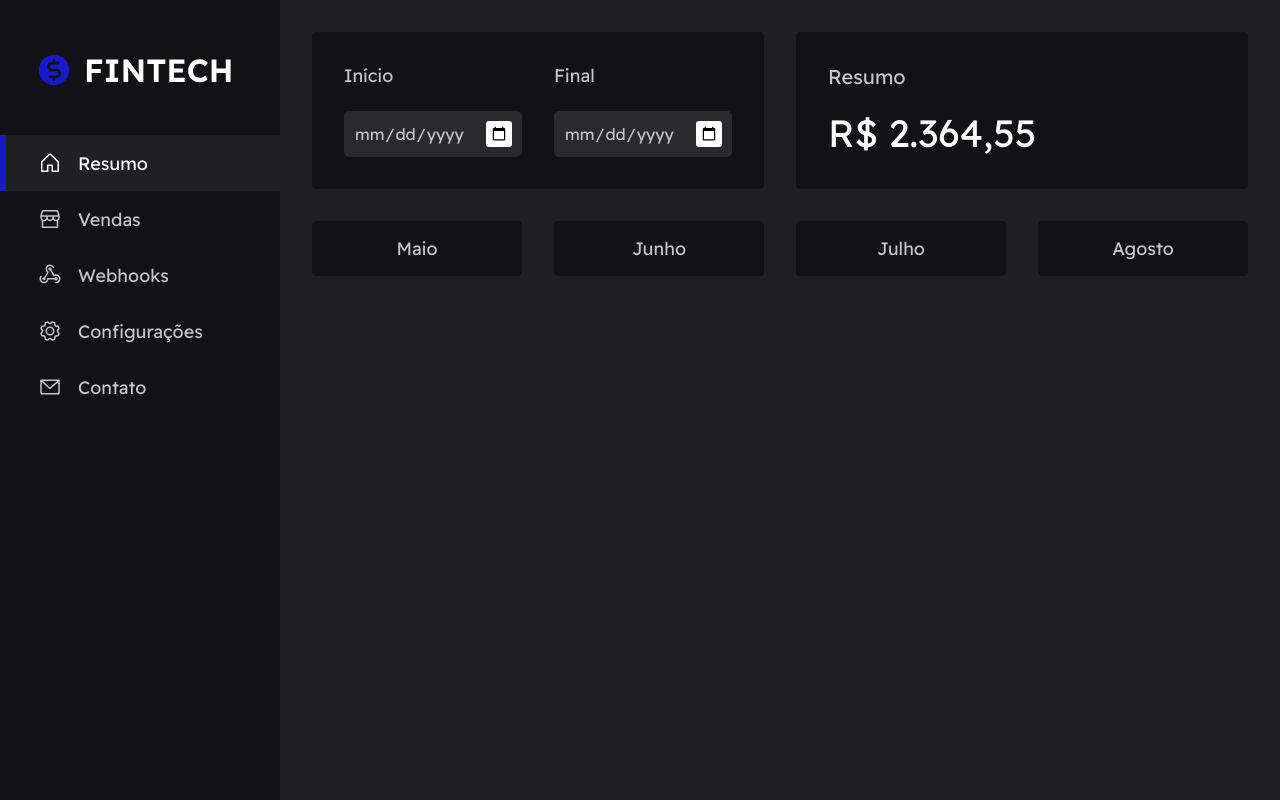
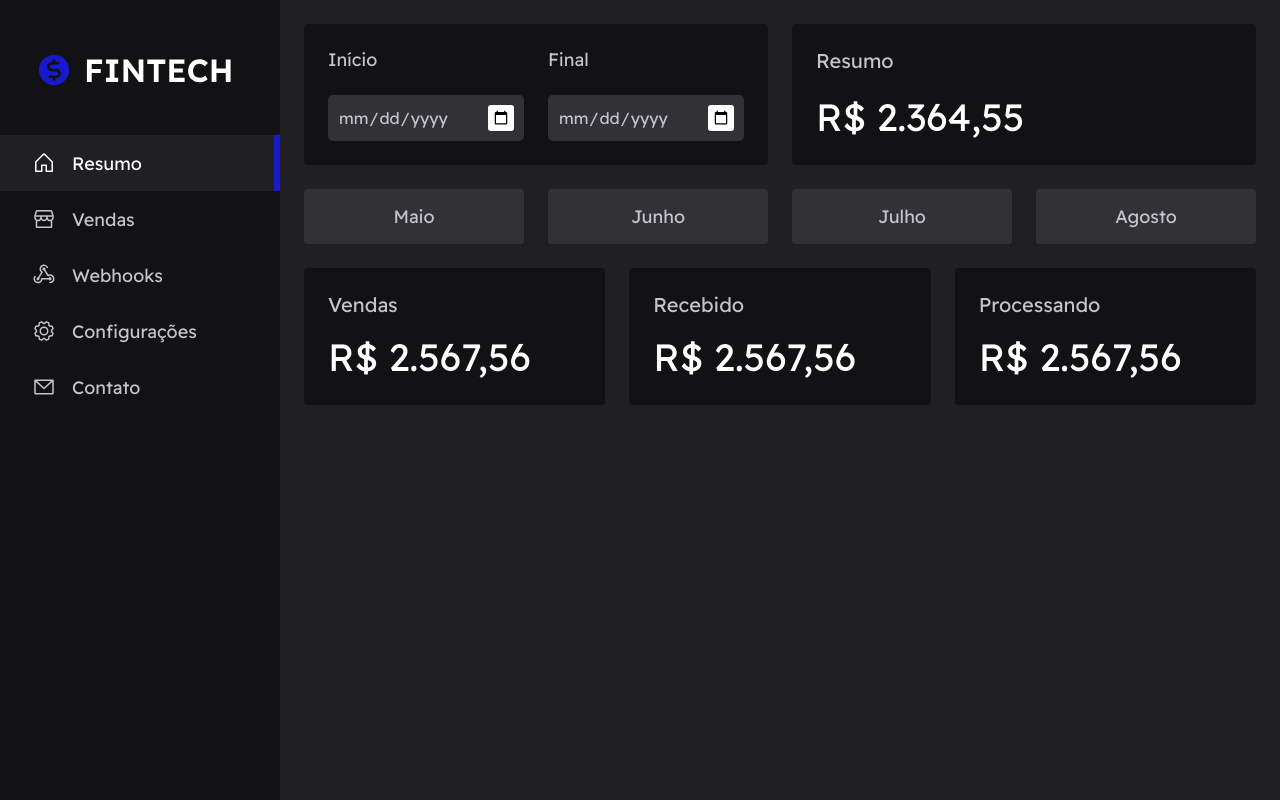
Before and after one commit to pablohenrique-dev/fintech, a React (Vite) app: page / in a window 1280 px wide. Built offline with nearby package versions, Linux system fonts and the light colour scheme.

Commit message:
feat: Component Summary added

```diff
--- a/src/components/Button/styles.ts
+++ b/src/components/Button/styles.ts
@@ -1,7 +1,7 @@
 import styled from "styled-components";
 
 export const ButtonContainer = styled.button`
-  background: ${(props) => props.theme["bg-900"]};
+  background: ${(props) => props.theme["bg-700"]};
   width: 100%;
   color: ${(props)=> props.theme["text-400"]};
   cursor: pointer;
@@ -9,8 +9,9 @@ export const ButtonContainer = styled.button`
   font-size: 1.8rem;
   border-radius: 4px;
   border: none;
+  transition: .2s;
 
   &:hover{
-    background: ${(props) => props.theme["bg-700"]};
+    background: ${(props) => props.theme["bg-900"]};
   }
 `;
--- a/src/components/Header/Index.tsx
+++ b/src/components/Header/Index.tsx
@@ -4,14 +4,11 @@ import { Input } from "../Input/Index";
 import {
   HeaderContainer,
   DateSelectorContainer,
-  SummaryContainer,
-  Title,
   HeaderFirstLine,
   MonthsButtonContainer,
-  Amount,
 } from "./styles";
 import { Button } from "../Button/Index";
-import { priceFormatter } from "../utils/formatter";
+import { Summary } from "../Summary/Index";
 
 export const Header = () => {
   const { pathname } = useLocation();
@@ -26,10 +23,7 @@ export const Header = () => {
           <Input type="date" label="Início" />
           <Input type="date" label="Final" />
         </DateSelectorContainer>
-        <SummaryContainer>
-          <Title>{location}</Title>
-          <Amount>{priceFormatter.format(total)}</Amount>
-        </SummaryContainer>
+        <Summary title={location} amount={total} />
       </HeaderFirstLine>
       <MonthsButtonContainer>
         <Button>Maio</Button>
--- a/src/components/Header/styles.ts
+++ b/src/components/Header/styles.ts
@@ -6,7 +6,7 @@ const gridLayout = css`
 `;
 
 const gap = css`
-  gap: 3.2rem;
+  gap: 2.4rem;
 `;
 
 export const HeaderContainer = styled.header`
@@ -24,32 +24,11 @@ export const DateSelectorContainer = styled.div`
   background: ${(props) => props.theme["bg-900"]};
   ${gap};
   border-radius: 4px;
-  padding: 3.2rem;
+  padding: 2.4rem;
   ${gridLayout};
-`;
-
-export const SummaryContainer = styled.div`
-  display: flex;
-  flex-direction: column;
-  justify-content: space-between;
-  background: ${(props) => props.theme["bg-900"]};
-  padding: 3.2rem;
-  border-radius: 4px;
-`;
-
-export const Title = styled.h2`
-  font-size: 2rem;
-  font-weight: 400;
-  text-transform: capitalize;
-  color: ${(props) => props.theme["text-400"]};
 `;
 
 export const MonthsButtonContainer = styled.div`
   display: flex;
   ${gap};
 `;
-
-export const Amount = styled.span`
-  font-size: 3.8rem;
-  color: ${(props) => props.theme["white"]};
-`;
--- a/src/components/Sidebar/styles.ts
+++ b/src/components/Sidebar/styles.ts
@@ -20,7 +20,7 @@ const baseStyles = css`
   font-weight: 400;
   padding: 1.6rem 3.2rem;
   transition: 0.2s;
-  border-left: 6px solid ${(props) => props.theme["bg-900"]};
+  border-right: 6px solid ${(props) => props.theme["bg-900"]};
   cursor: pointer;
 
   &:hover {
--- /dev/null
+++ b/src/components/Summary/Index.tsx
@@ -0,0 +1,16 @@
+import { priceFormatter } from "../utils/formatter";
+import { Amount, SummaryElement, Title } from "./styles";
+
+interface SummaryProps {
+  title: string;
+  amount?: number;
+}
+
+export const Summary = ({ title, amount }: SummaryProps) => {
+  return (
+    <SummaryElement>
+      <Title>{title}</Title>
+      <Amount>{amount && priceFormatter.format(amount)}</Amount>
+    </SummaryElement>
+  );
+};
--- /dev/null
+++ b/src/components/Summary/styles.ts
@@ -0,0 +1,24 @@
+import { styled } from "styled-components";
+
+export const SummaryElement = styled.div`
+  display: flex;
+  flex-direction: column;
+  justify-content: space-between;
+  background: ${(props) => props.theme["bg-900"]};
+  padding: 2.4rem;
+  border-radius: 4px;
+  width: 100%;
+`;
+
+export const Title = styled.h2`
+  font-size: 2rem;
+  font-weight: 400;
+  text-transform: capitalize;
+  color: ${(props) => props.theme["text-400"]};
+  padding-bottom: 1.6rem;
+`;
+
+export const Amount = styled.span`
+  font-size: 3.8rem;
+  color: ${(props) => props.theme["white"]};
+`;
--- a/src/components/utils/styles.ts
+++ b/src/components/utils/styles.ts
@@ -1,7 +1,8 @@
 import { styled } from "styled-components";
 
 export const Container = styled.section`
-  padding: 3.2rem;
+  padding: 2.4rem;
   display: flex;
+  gap: 2.4rem;
   flex-direction: column;
 `;
--- a/src/pages/Resumo/Index.tsx
+++ b/src/pages/Resumo/Index.tsx
@@ -1,10 +1,17 @@
 import { Header } from "../../components/Header/Index";
+import { Summary } from "../../components/Summary/Index";
 import { Container } from "../../components/utils/styles";
+import { SummaryContainer } from "./styles";
 
 export const Resumo = () => {
   return (
     <Container>
       <Header />
+      <SummaryContainer>
+        <Summary title="Vendas" amount={2567.56} />
+        <Summary title="Recebido" amount={2567.56} />
+        <Summary title="Processando" amount={2567.56} />
+      </SummaryContainer>
     </Container>
   );
 };
--- a/src/pages/Resumo/styles.ts
+++ b/src/pages/Resumo/styles.ts
@@ -1,7 +1,6 @@
 import { styled } from "styled-components";
 
-// export const Container = styled.section`
-//   padding: 3.2rem;
-//   display: flex;
-//   flex-direction: column;
-// `;
+export const SummaryContainer = styled.div`
+  display: flex;
+  gap: 2.4rem;
+`;
--- a/src/styles/theme/default.ts
+++ b/src/styles/theme/default.ts
@@ -3,7 +3,7 @@ export const defaultTheme = {
 
   "bg-900": "#121214",
   "bg-800": "#202024",
-  "bg-700": "#29292E",
+  "bg-700": "#323236",
 
   "primary-300": "#1818CC",
   "primary-500": "#00008C",
```
